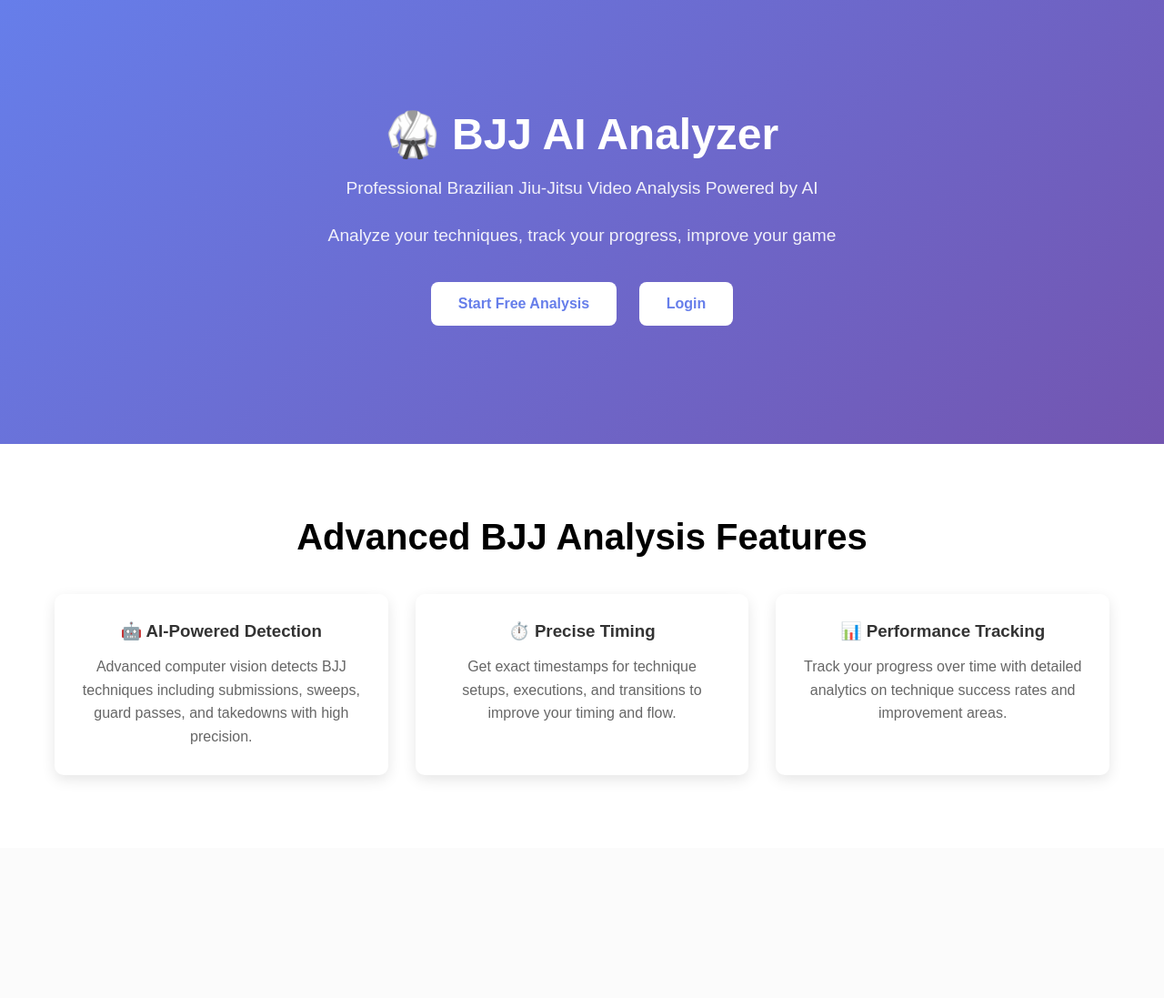
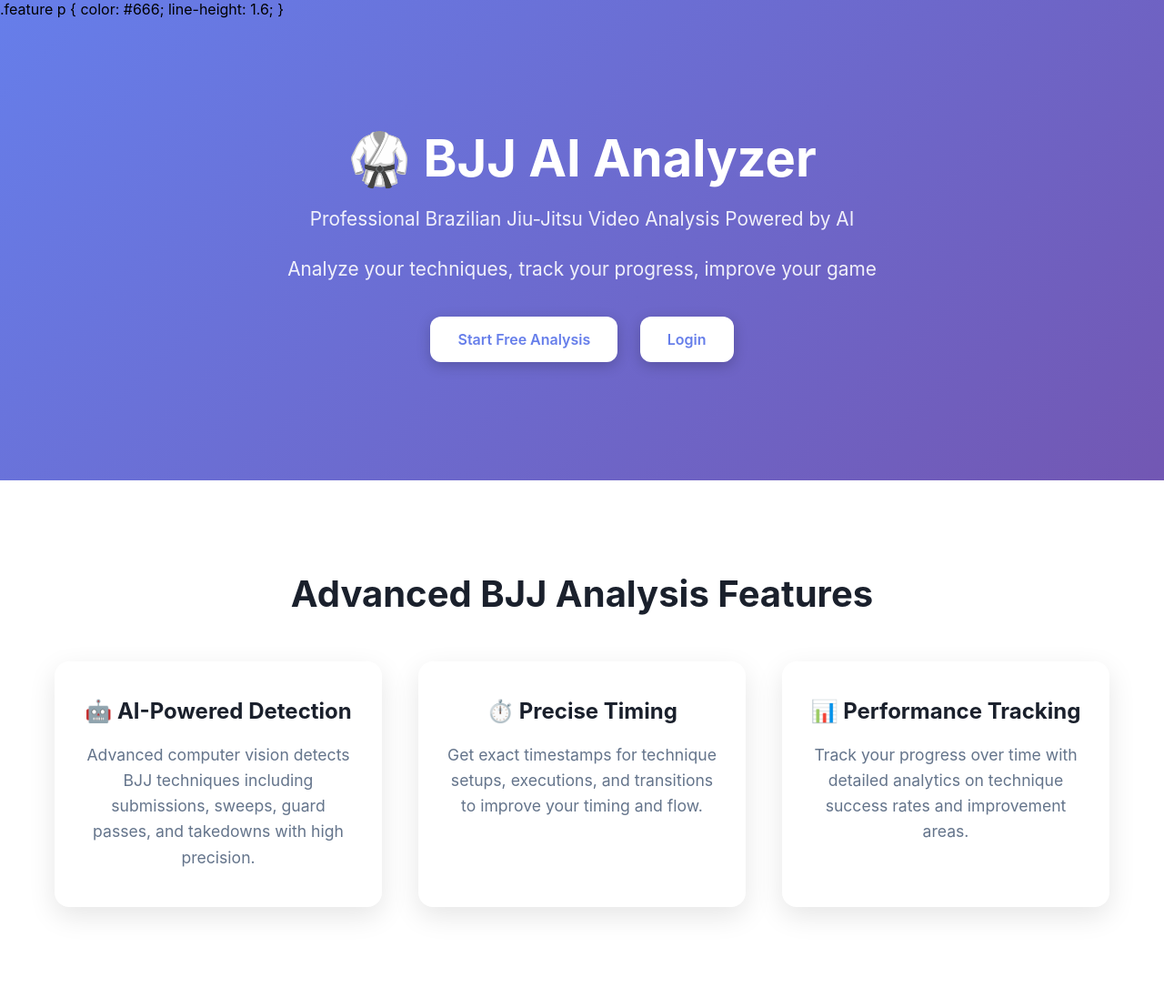
Before and after one commit to Jhorne678-blue/bjj-ai-analyzer, a Flask app: page / in a window 1280 px wide. Shown: the whole page at 91% size. Before the commit the page ends 854 px from the top, so only its background shows below. Run offline with Flask 3, Linux system fonts and the light colour scheme.

Commit message:
Update index.html

```diff
--- a/templates/index.html
+++ b/templates/index.html
@@ -5,19 +5,28 @@
     <meta name="viewport" content="width=device-width, initial-scale=1.0">
     <title>BJJ AI Analyzer - Professional BJJ Video Analysis</title>
     <style>
-        * { margin: 0; padding: 0; box-sizing: border-box; }
-        body { font-family: Arial, sans-serif; background: linear-gradient(135deg, #667eea 0%, #764ba2 100%); min-height: 100vh; }
-        .container { max-width: 1200px; margin: 0 auto; padding: 20px; }
-        .hero { text-align: center; color: white; padding: 100px 20px; }
-        .hero h1 { font-size: 3rem; margin-bottom: 20px; }
-        .hero p { font-size: 1.2rem; margin-bottom: 30px; opacity: 0.9; }
-        .btn { display: inline-block; background: white; color: #667eea; padding: 15px 30px; text-decoration: none; border-radius: 8px; font-weight: bold; margin: 10px; transition: transform 0.3s; }
-        .btn:hover { transform: translateY(-2px); }
-        .features { background: white; padding: 60px 20px; }
-        .features h2 { text-align: center; margin-bottom: 40px; font-size: 2.5rem; }
-        .feature-grid { display: grid; grid-template-columns: repeat(auto-fit, minmax(300px, 1fr)); gap: 30px; }
-        .feature { text-align: center; padding: 30px; border-radius: 10px; box-shadow: 0 5px 15px rgba(0,0,0,0.1); }
-        .feature h3 { margin-bottom: 15px; color: #333; }
+    * { margin: 0; padding: 0; box-sizing: border-box; }
+    body { font-family: 'Inter', -apple-system, BlinkMacSystemFont, sans-serif; background: linear-gradient(135deg, #667eea 0%, #764ba2 100%); min-height: 100vh; }
+    .container { max-width: 1200px; margin: 0 auto; padding: 20px; }
+    .hero { text-align: center; color: white; padding: 100px 20px; }
+    .hero h1 { font-size: 3.5rem; margin-bottom: 20px; font-weight: 700; }
+    .hero p { font-size: 1.3rem; margin-bottom: 30px; opacity: 0.9; }
+    .hero .subtitle { font-size: 1.1rem; margin-bottom: 40px; opacity: 0.8; }
+    .btn { display: inline-block; background: white; color: #667eea; padding: 15px 30px; text-decoration: none; border-radius: 12px; font-weight: 600; margin: 10px; transition: all 0.3s ease; box-shadow: 0 4px 15px rgba(0,0,0,0.2); }
+    .btn:hover { transform: translateY(-3px); box-shadow: 0 8px 25px rgba(0,0,0,0.3); }
+    .btn-primary { background: #10b981; color: white; }
+    .features { background: white; padding: 80px 20px; }
+    .features h2 { text-align: center; margin-bottom: 50px; font-size: 2.5rem; color: #1a202c; }
+    .feature-grid { display: grid; grid-template-columns: repeat(auto-fit, minmax(300px, 1fr)); gap: 40px; }
+    .feature { text-align: center; padding: 40px 30px; border-radius: 16px; box-shadow: 0 10px 30px rgba(0,0,0,0.1); transition: transform 0.3s ease; }
+    .feature:hover { transform: translateY(-8px); }
+    .feature h3 { margin-bottom: 20px; color: #1a202c; font-size: 1.5rem; }
+    .feature p { color: #64748b; line-height: 1.6; font-size: 1.1rem; }
+    .stats { display: flex; justify-content: center; gap: 60px; margin: 40px 0; }
+    .stat { text-align: center; }
+    .stat-number { font-size: 2.5rem; font-weight: 700; margin-bottom: 8px; }
+    .stat-label { opacity: 0.8; }
+</style>
         .feature p { color: #666; line-height: 1.6; }
     </style>
 </head>
```
